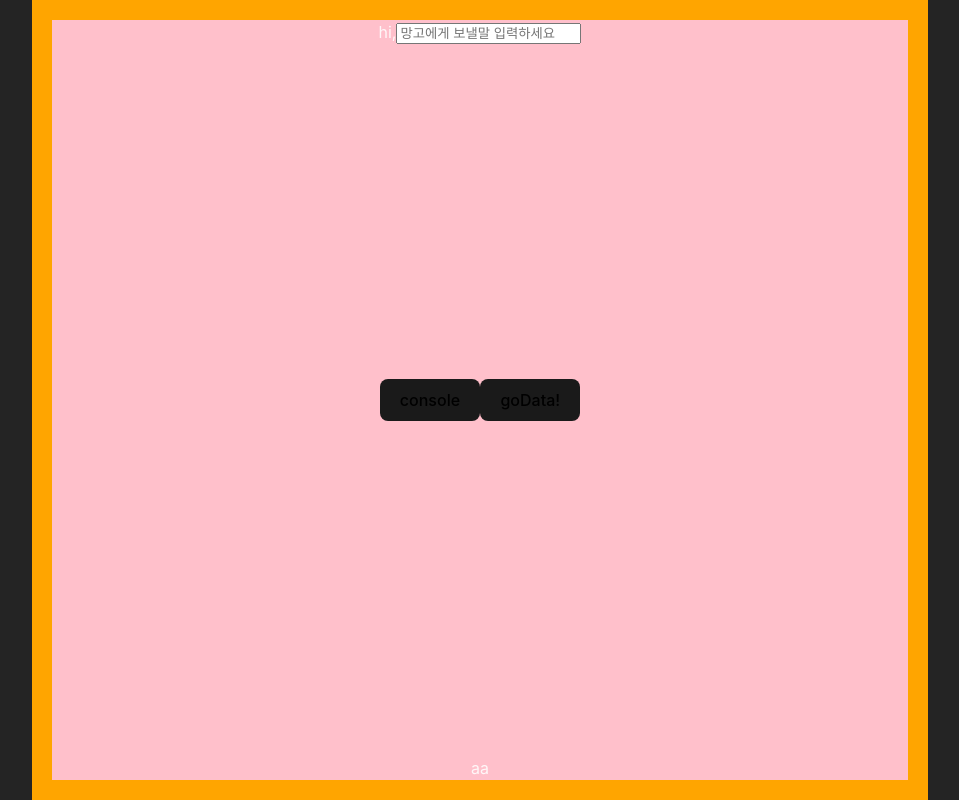
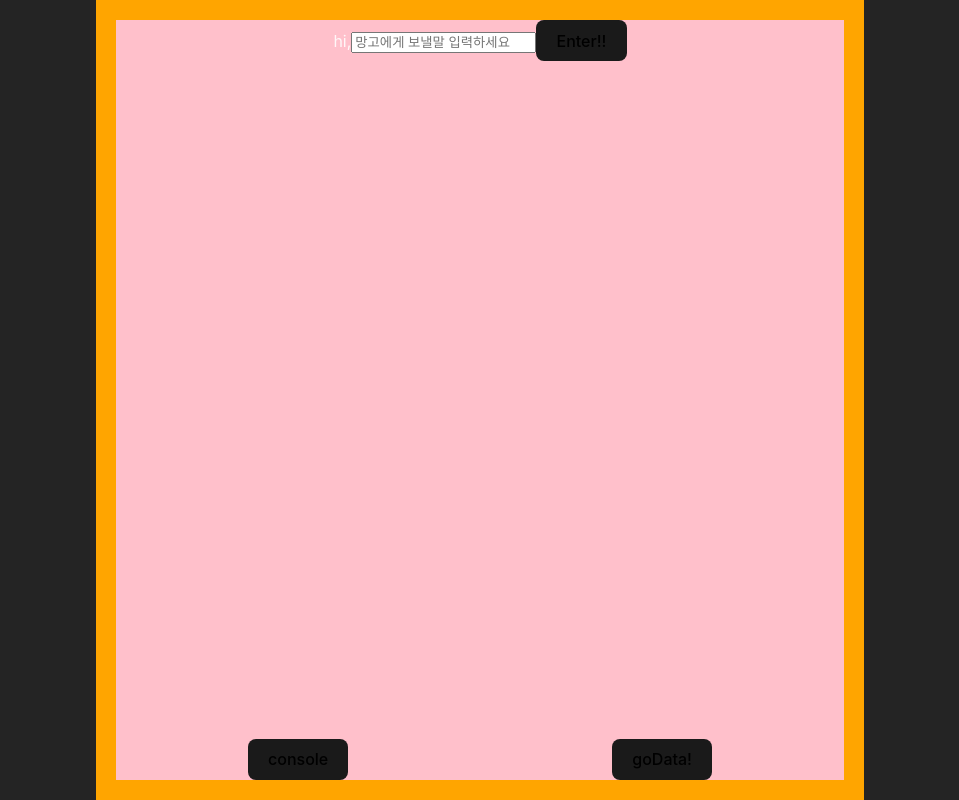
Before and after one commit to yeomdogyeong/nodePrac, a React (Vite) app in the folder client/: page / in a window 1280 px wide. Shown: the whole page, without its empty margins (160-1119 px from the left). Built offline with nearby package versions, Linux system fonts and the light colour scheme.

Commit message:
Feat: Todo 추가 기능

```diff
--- a/client/src/App.scss
+++ b/client/src/App.scss
@@ -1,5 +1,6 @@
 #root {
-  max-width: 1280px;
+  min-width: 560px;
+  max-width: 768px;
   margin: 0 auto;
   text-align: center;
   height: 100vh;
--- a/client/src/components/Todo.jsx
+++ b/client/src/components/Todo.jsx
@@ -1,17 +1,43 @@
-import { useState } from "react";
+import { useEffect, useState } from "react";
 import Axios from "../axios/axios";
 import "../scss/Todo.scss";
 export const Todo = () => {
-  const [message, setMessage] = useState("");
+  const [change, setChange] = useState("");
+  const [value, setValue] = useState("");
+  const [todos, setTodos] = useState([]);
 
+  //key로 정해질 랜덤한 수
+  //얘떔에 계속 오류남; 뭐야
+  // let uuid = self.crypto.randomUUID();
+
+  //input 바뀔때 실행
   const onChangeInput = (event) => {
-    setMessage(event.target.value);
+    const word = event.target.value;
+    setValue(word);
+  };
+  const EnterTodo = () => {
+    // const newArr = todos.push(message)
+    //     setTodos(todos.push(message));
+
+    setTodos([...todos, value]);
+
+    console.log(todos);
+
+    setValue("");
   };
 
-  const onClickBtn = async () => {
+  const handleKeyDown = (e) => {
+    if (e.key === "Enter" && e.nativeEvent.isComposing === false) {
+      EnterTodo();
+    }
+  };
+
+  const handleData = async () => {
     const res = await Axios.get("todos");
     console.log(res);
   };
+
+  useEffect(() => {}, [todos]);
 
   return (
     <div id="todoBox">
@@ -20,15 +46,21 @@ export const Todo = () => {
           hi,
           <input
             placeholder="망고에게 보낼말 입력하세요"
-            value={message}
+            value={value}
             onChange={onChangeInput}
+            onKeyDown={handleKeyDown}
           />
+          <button onClick={EnterTodo}>Enter!!</button>
         </div>
         <div>
-          <button onClick={() => console.log(message)}>console</button>
-          <button onClick={onClickBtn}>goData!</button>
+          {todos.map((item, idx) => (
+            <div key={idx}>{item}</div>
+          ))}
         </div>
-        <div>aa</div>
+        <div className="btn-box">
+          <button onClick={() => console.log(change)}>console</button>
+          <button onClick={handleData}>goData!</button>
+        </div>
       </section>
     </div>
   );
--- a/client/src/scss/Todo.scss
+++ b/client/src/scss/Todo.scss
@@ -15,6 +15,11 @@
   justify-content: space-between;
 }
 
+.btn-box {
+  width: 100%;
+  display: flex;
+  justify-content: space-between;
+}
 // display: flex;
 // flex-direction: column;
 // justify-content: space-between;
```
